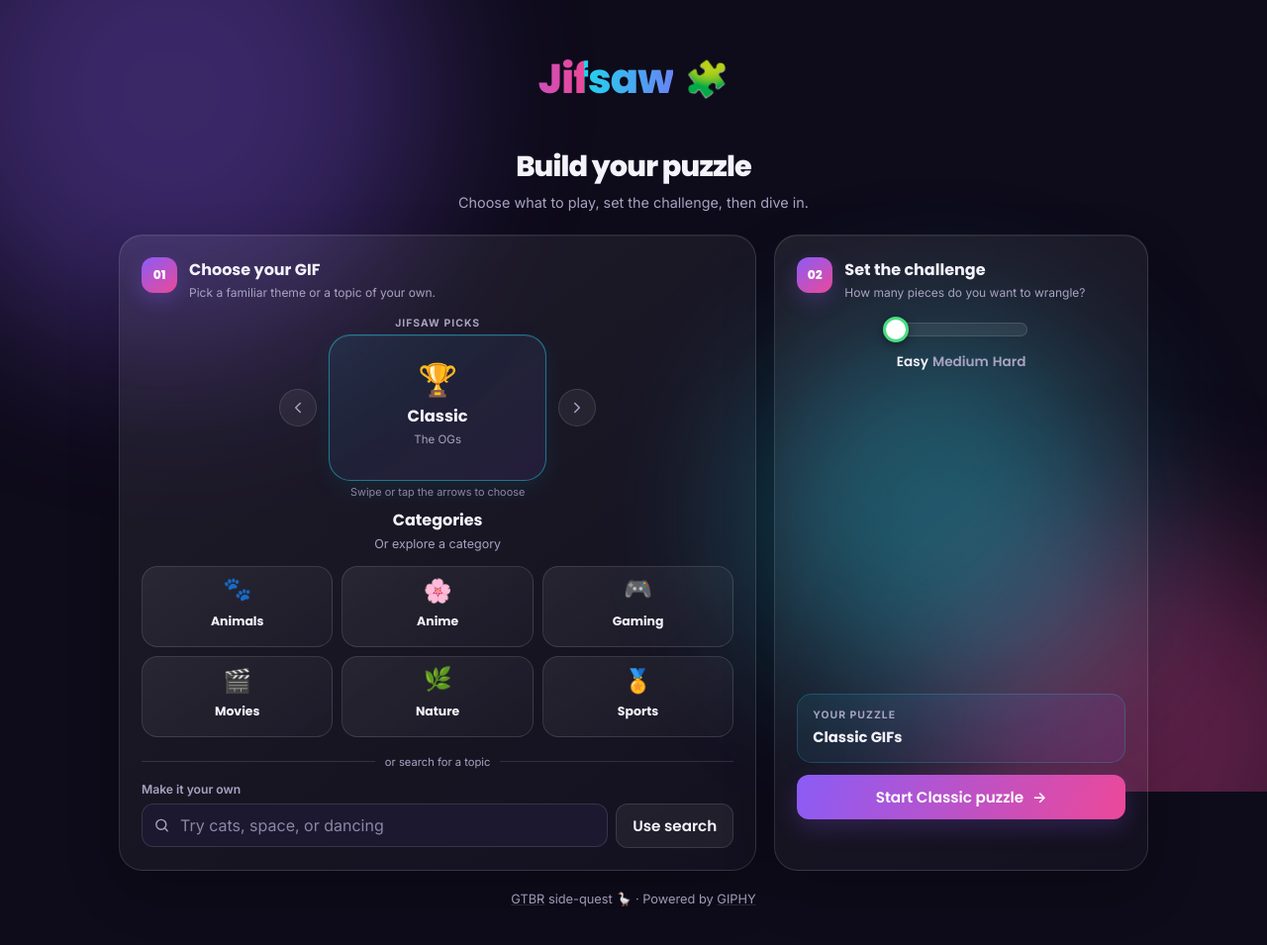
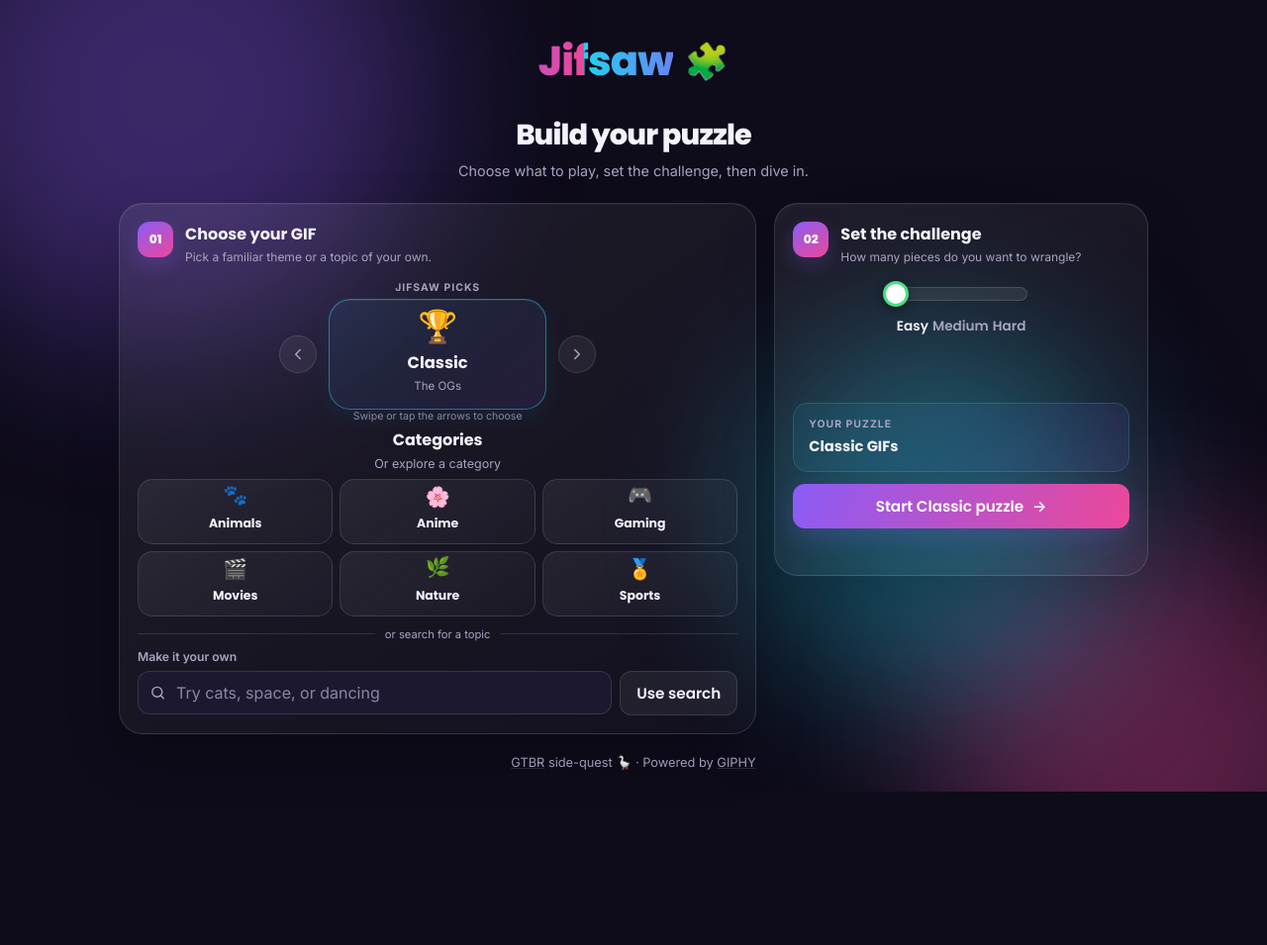
Before and after one commit to CSVillain/Jifsaw, a website: page index.html in a window 1280 px wide. Shown: the whole page at 99% size. After the commit the page ends 866 px from the top, so only its background shows below. Drawn offline with Linux system fonts and the light colour scheme.

Commit message:
Tighten layered setup layout spacing

```diff
--- a/style.css
+++ b/style.css
@@ -53,7 +53,7 @@ body {
 }
 
 /* ---------- header ---------- */
-.topbar { padding: 48px 16px 36px; }
+.topbar { padding: 30px 16px 22px; }
 .wordmark {
   display: inline-flex;
   align-items: center;
@@ -129,12 +129,12 @@ button:focus-visible { outline: 2px solid var(--accent-3); outline-offset: 2px;
   display: grid;
   grid-template-columns: minmax(0, 1.45fr) minmax(280px, .85fr);
   gap: 18px;
-  align-items: stretch;
+  align-items: start;
 }
 .setup-stage {
   position: relative;
   min-width: 0;
-  padding: 22px;
+  padding: 18px;
   text-align: left;
   border: 1px solid rgba(255,255,255,.12);
   border-radius: 24px;
@@ -184,7 +184,7 @@ button:focus-visible { outline: 2px solid var(--accent-3); outline-offset: 2px;
 .topic-source { margin-top: 3px; }
 .theme-source .choice-group { margin: 0 auto; max-width: none; }
 .selected-source {
-  margin-top: auto;
+  margin-top: 24px;
   padding: 14px 15px;
   border: 1px solid rgba(34,211,238,.22);
   border-radius: 15px;
@@ -218,7 +218,7 @@ button:focus-visible { outline: 2px solid var(--accent-3); outline-offset: 2px;
   margin: 0 auto;
   text-align: center;
 }
-.topic-heading { margin-bottom: 15px; }
+.topic-heading { margin-bottom: 8px; }
 .topic-title {
   margin: 0;
   color: var(--text);
@@ -230,17 +230,17 @@ button:focus-visible { outline: 2px solid var(--accent-3); outline-offset: 2px;
 .topic-grid {
   display: grid;
   grid-template-columns: repeat(3, minmax(0, 1fr));
-  gap: 9px;
+  gap: 7px;
 }
 .topic-card {
-  min-height: 82px;
-  padding: 10px 8px;
+  min-height: 66px;
+  padding: 7px 6px;
   display: flex;
   flex-direction: column;
   align-items: center;
   justify-content: center;
-  gap: 7px;
-  border-radius: 16px;
+  gap: 5px;
+  border-radius: 15px;
   background: linear-gradient(145deg, rgba(255,255,255,.065), rgba(255,255,255,.025));
   border-color: var(--border);
   transform: translateY(0);
@@ -259,7 +259,7 @@ button:focus-visible { outline: 2px solid var(--accent-3); outline-offset: 2px;
 .topic-card:focus-visible { outline: 2px solid var(--accent-3); outline-offset: 3px; }
 .topic-icon {
   display: block;
-  font-size: 1.45rem;
+  font-size: 1.25rem;
   line-height: 1;
   animation: themeFloat 3.4s ease-in-out infinite;
 }
@@ -294,7 +294,7 @@ button:focus-visible { outline: 2px solid var(--accent-3); outline-offset: 2px;
   display: flex;
   align-items: center;
   gap: 10px;
-  margin: 18px 0 13px;
+  margin: 11px 0 8px;
   color: var(--text-dim);
   font-size: .7rem;
 }
@@ -373,7 +373,7 @@ button:focus-visible { outline: 2px solid var(--accent-3); outline-offset: 2px;
 .theme-stage {
   position: relative;
   width: 220px;
-  height: 148px;
+  height: 112px;
   cursor: pointer;
   touch-action: pan-y;
   flex-shrink: 0;
@@ -416,7 +416,7 @@ button:focus-visible { outline: 2px solid var(--accent-3); outline-offset: 2px;
   50% { transform: translateY(-5px); }
 }
 
-.theme-caption { margin: 4px 0 9px; font-size: 0.68rem; color: var(--text-dim); opacity: 0.8; }
+.theme-caption { margin: 0 0 5px; font-size: 0.66rem; color: var(--text-dim); opacity: 0.8; }
 
 /* ---------- difficulty: drag-to-heat-up slider ---------- */
 .diff-header {
@@ -775,14 +775,15 @@ button:focus-visible { outline: 2px solid var(--accent-3); outline-offset: 2px;
   .setup { padding: 0 16px; }
   .setup-grid { grid-template-columns: 1fr; gap: 13px; }
   .setup-stage { padding: 18px; }
-  .challenge-stage { min-height: 315px; }
+
 }
 @media (max-width: 520px) {
   .logo { font-size: 2.1rem; }
   .setup-intro { margin-bottom: 16px; }
-  .setup-stage { padding: 16px; border-radius: 20px; }
+  .setup-stage { padding: 15px; border-radius: 20px; }
+  .theme-stage { height: 100px; }
   .diff-readout { display: none; }
-  .theme-stage { width: 180px; height: 130px; }
+  .theme-stage { width: 180px; height: 100px; }
   .theme-caption { display: none; }
   .game-toolbar { gap: 8px; }
   .timer-badge { padding: 8px 12px; }
@@ -791,5 +792,5 @@ button:focus-visible { outline: 2px solid var(--accent-3); outline-offset: 2px;
 @media (max-width: 360px) {
   .theme-dial { gap: 6px; }
   .theme-arrow { width: 32px; height: 32px; }
-  .theme-stage { width: 152px; height: 122px; }
+  .theme-stage { width: 152px; height: 96px; }
 }
```
